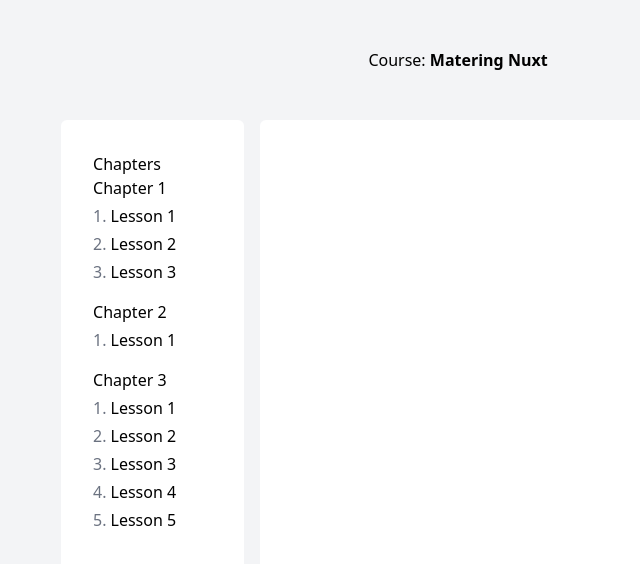
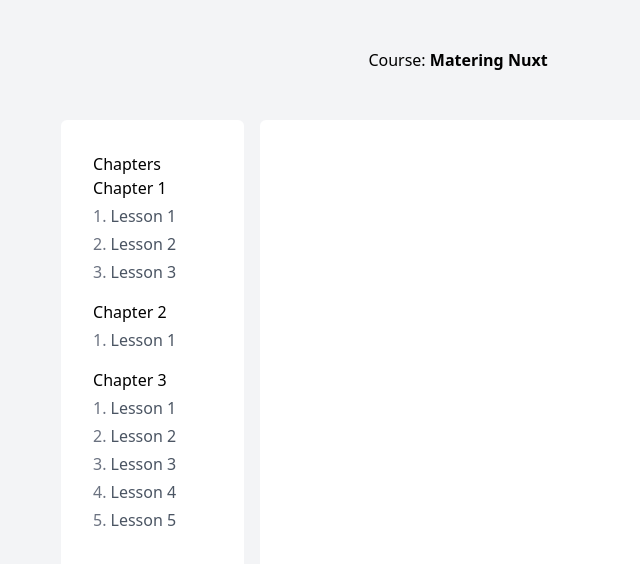
Before and after one commit to dev-mohammadrezaahmadi/coursfiy, a Nuxt app: page /course in a window 1280 px wide. Shown: the top 564 px of the page, without its empty margins (182-822 px from the left). Built offline with nearby package versions, Linux system fonts and the light colour scheme.

Commit message:
feat: add path field

```diff
--- a/composables/useCourse.ts
+++ b/composables/useCourse.ts
@@ -1,5 +1,14 @@
-import courseData from '../data/courseData'
+import courseData from "../data/courseData";
 
 export const useCourse = () => {
-  return courseData
-}
+  return {
+    ...courseData,
+    chapters: courseData.chapters.map((chapter) => ({
+      ...chapter,
+      lessons: chapter.lessons.map((lesson) => ({
+        ...lesson,
+        path: `/course/chapter/${chapter.slug}/lesson/${lesson.slug}`,
+      })),
+    })),
+  };
+};
--- a/pages/course.vue
+++ b/pages/course.vue
@@ -3,7 +3,9 @@
 </script>
 
 <template>
-    <div class="p-12 bg-gray-100 w-full h-full min-h-screen flex flex-col items-center">
+  <div
+    class="p-12 bg-gray-100 w-full h-full min-h-screen flex flex-col items-center"
+  >
     <div class="max-w-prose mb-12">
       <h1>
         <span class="font-medium">
@@ -14,13 +16,26 @@
     </div>
 
     <div class="flex flex-row justify-center flex-grow">
-            <div class="max-w-prose mr-4 p-8 bg-white rounded-md min-w-[20ch] flex flex-col">
+      <div
+        class="max-w-prose mr-4 p-8 bg-white rounded-md min-w-[20ch] flex flex-col"
+      >
         <h3>Chapters</h3>
-                <div class="space-y-1 mb-4 flex flex-col" v-for="chapter in chapters" :key="chapter.slug">
+        <div
+          class="space-y-1 mb-4 flex flex-col"
+          v-for="chapter in chapters"
+          :key="chapter.slug"
+        >
           <h4>{{ chapter.title }}</h4>
-                    <NuxtLink v-for="(lesson, index) in chapter.lessons" :key="lesson.slug"
+          <NuxtLink
+            v-for="(lesson, index) in chapter.lessons"
+            :key="lesson.slug"
             class="flex flex-row space-x-1 no-underline font-normal"
-                        :to="`/course/chapter/${chapter.slug}/lesson/${lesson.slug}`">
+            :to="lesson.path"
+            :class="{
+                'text-blue-500': lesson.path === $route.fullPath,
+                'text-gray-600': lesson.path !== $route.fullPath
+            }"
+          >
             <span class="text-gray-500">{{ index + 1 }}.</span>
             <span>{{ lesson.title }}</span>
           </NuxtLink>
--- a/pages/course/chapter/[chapterSlug]/lesson/[lessonSlug].vue
+++ b/pages/course/chapter/[chapterSlug]/lesson/[lessonSlug].vue
@@ -3,32 +3,41 @@
     <p class="mt-0 uppercase font-bold text-slate-400 mb-1">
       Lesson {{ chapter?.number }} - {{ lesson?.number }}
     </p>
-        <h2 class=" my-0">{{ lesson?.title }}</h2>
+    <h2 class="my-0">{{ lesson?.title }}</h2>
     <div class="flex space-x-4 mt-2 mb-8">
-            <a v-if="lesson?.sourceUrl" class=" font-normal text-md text-gray-500" :href="lesson.sourceUrl">
+      <NuxtLink
+        v-if="lesson?.sourceUrl"
+        class="font-normal text-md text-gray-500"
+        :to="lesson.sourceUrl"
+      >
         Download Source Code
-            </a>
-            <a v-if="lesson?.downloadUrl" class=" font-normal text-md text-gray-500" :href="lesson.downloadUrl">
+      </NuxtLink>
+      <NuxtLink
+        v-if="lesson?.downloadUrl"
+        class="font-normal text-md text-gray-500"
+        :to="lesson.downloadUrl"
+      >
         Download Video
-            </a>
-
+      </NuxtLink>
     </div>
     <VideoPlayer v-if="lesson?.videoId" :videoId="lesson.videoId" />
     <p>{{ lesson?.text }}</p>
   </div>
 </template>
 
-
 <script setup lang="ts">
-const course = useCourse()
-const route = useRoute()
+const course = useCourse();
+const route = useRoute();
 
 const chapter = computed(() => {
-    return course.chapters.find((chapter) => chapter.slug === route.params.chapterSlug)
-})
+  return course.chapters.find(
+    (chapter) => chapter.slug === route.params.chapterSlug
+  );
+});
 
 const lesson = computed(() => {
-    return chapter.value?.lessons.find((lesson) => lesson.slug === route.params.lessonSlug)
-})
-
+  return chapter.value?.lessons.find(
+    (lesson) => lesson.slug === route.params.lessonSlug
+  );
+});
 </script>
```
Lines whose indentation alone changed are shown as unchanged.
